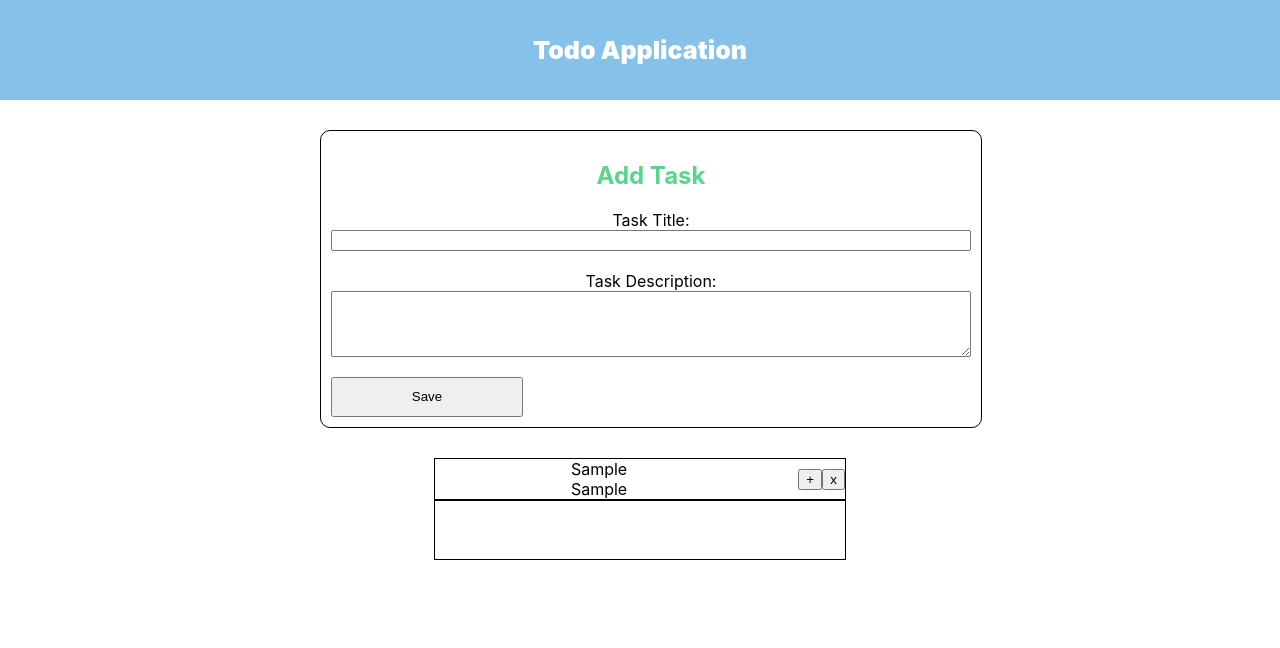
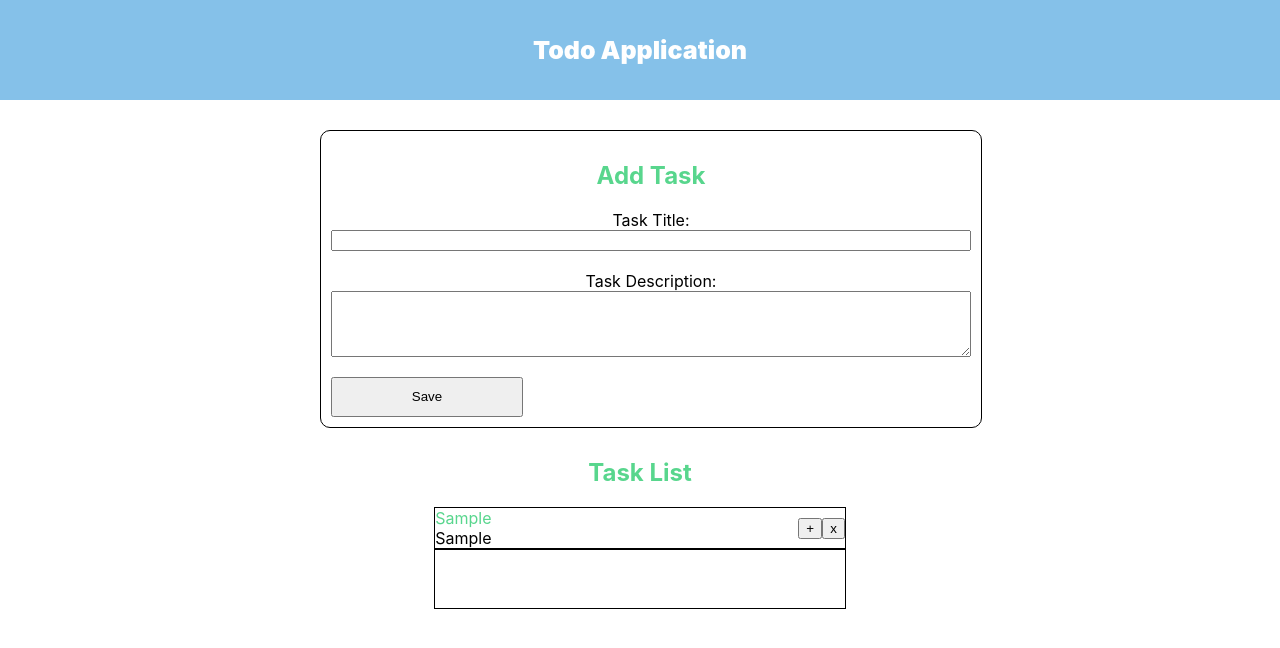
Before and after one commit to bhardwajhimanshu2515/Todo_App_React_Redux, a React (Create React App) app: page / in a window 1280 px wide. Both pictures are taken after typing "Sample", "Sample" into the empty fields and a click on the button "Save". Shown: the top 648 px of the page. Built offline with nearby package versions, Linux system fonts and the light colour scheme.

Commit message:
himanshu || done bugs resolved

```diff
--- a/src/components/singleTodo.css
+++ b/src/components/singleTodo.css
@@ -16,5 +16,5 @@
     display: flex;
     flex-direction: column;
     justify-content: space-between;
-    align-items: center;
+    align-items:flex-start;
 }
--- a/src/components/singleTodo.jsx
+++ b/src/components/singleTodo.jsx
@@ -85,7 +85,7 @@ function SingleTodo(props) {
           props.subtask.map((item,index)=>(
             <div className="subTaskTitle">
               <input type="checkbox" onChange={e=>{doneTask(e,props.id,index)}}></input>
-              {item.subtaskTitle}
+              {item.done===true?(<strike>{item.subtaskTitle}</strike>):(<>{item.subtaskTitle}</>)}
             </div>
         ))
         ):(<></>)}
@@ -95,7 +95,7 @@ function SingleTodo(props) {
       <div className="singleTodo">
       <div className="info">
         <div className="todoInfo">
-          <div className="title">{props.title}</div>
+          <div className="title" style={{color:"#58d68d"}}>{props.title}</div>
           <div className="description">{props.description}</div>
         </div>
         <div className="othersFunc">
@@ -111,7 +111,7 @@ function SingleTodo(props) {
           props.subtask.map((item,index)=>(
             <div className="subTaskTitle">
               <input type="checkbox" onChange={e=>{doneTask(e,props.id,index)}}></input>
-              {item.subtaskTitle}
+              {item.done===true?(<strike>{item.subtaskTitle}</strike>):(<>{item.subtaskTitle}</>)}
             </div>
         ))
         ):(<></>)}
--- a/src/components/todoList.jsx
+++ b/src/components/todoList.jsx
@@ -6,9 +6,12 @@ function TodoList(){
     const todoList=useSelector(state=>state.todoReducer).todoList;
     const resultJSX=todoList.map((item,i)=><SingleTodo title={item.title} description={item.description} key={i} id={i} subtask={item.subtask}/>)
     return(
+        <>
+        <h2 style={{color:"#58d68d"}}>Task List</h2>
         <div id="todoLists">
             {resultJSX}
         </div>
+        </>
     )
 }
 
```
